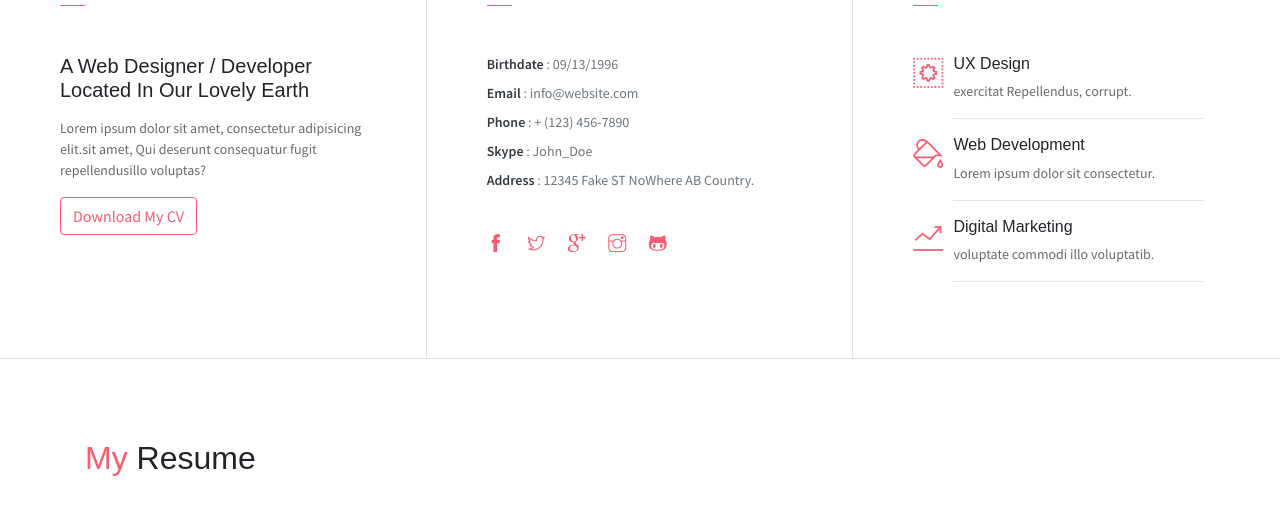
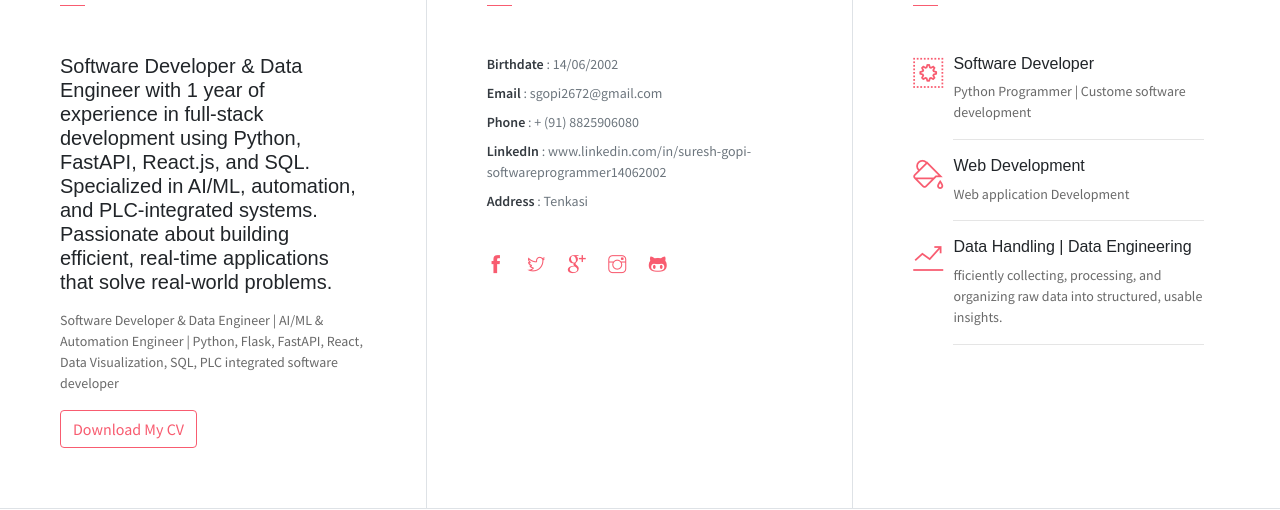
Before and after one commit to LSureshGopi/SureshGopi.github.io, a plain HTML site: page index.html in a window 1280 px wide. Shown: the part 814-1324 px from the top of the page. Drawn offline with Linux system fonts and the light colour scheme; some packages are replaced by stand-ins of ours; some icons are missing.

Commit message:
Small ulteration

```diff
--- a/index.html
+++ b/index.html
@@ -73,19 +73,19 @@
             <div class="col-lg-4 about-card">
                 <h3 class="font-weight-light">Who am I ?</h3>
                 <span class="line mb-5"></span>
-                <h5 class="mb-3">A Web Designer / Developer Located In Our Lovely Earth</h5>
-                <p class="mt-20">Lorem ipsum dolor sit amet, consectetur adipisicing elit.sit amet, Qui deserunt consequatur fugit repellendusillo voluptas?</p>
+                <h5 class="mb-3">Software Developer & Data Engineer with 1 year of experience in full-stack development using Python, FastAPI, React.js, and SQL. Specialized in AI/ML, automation, and PLC-integrated systems. Passionate about building efficient, real-time applications that solve real-world problems.</h5>
+                <p class="mt-20">Software Developer & Data Engineer | AI/ML & Automation Engineer | Python, Flask, FastAPI, React, Data Visualization, SQL, PLC integrated software developer</p>
                 <button class="btn btn-outline-danger"><i class="icon-down-circled2 "></i>Download My CV</button>
             </div>
             <div class="col-lg-4 about-card">
                 <h3 class="font-weight-light">Personal Info</h3>
                 <span class="line mb-5"></span>
                 <ul class="mt40 info list-unstyled">
-                    <li><span>Birthdate</span> : 09/13/1996</li>
-                    <li><span>Email</span> : info@website.com</li>
-                    <li><span>Phone</span> : + (123) 456-7890</li>
-                    <li><span>Skype</span> : John_Doe </li>
-                    <li><span>Address</span> :  12345 Fake ST NoWhere AB Country.</li>
+                    <li><span>Birthdate</span> : 14/06/2002</li>
+                    <li><span>Email</span> : sgopi2672@gmail.com</li>
+                    <li><span>Phone</span> : + (91) 8825906080</li>
+                    <li><span>LinkedIn</span> :  www.linkedin.com/in/suresh-gopi-softwareprogrammer14062002</li>
+                    <li><span>Address</span> :  Tenkasi</li>
                 </ul>
                 <ul class="social-icons pt-3">
                     <li class="social-item"><a class="social-link" href="#"><i class="ti-facebook" aria-hidden="true"></i></a></li>
@@ -101,8 +101,8 @@
                 <div class="row">
                     <div class="col-1 text-danger pt-1"><i class="ti-widget icon-lg"></i></div>
                     <div class="col-10 ml-auto mr-3">
-                        <h6>UX Design</h6>
-                        <p class="subtitle"> exercitat Repellendus,  corrupt.</p>
+                        <h6>Software Developer</h6>
+                        <p class="subtitle">Python Programmer | Custome software development</p>
                         <hr>
                     </div>
                 </div>
@@ -110,15 +110,15 @@
                     <div class="col-1 text-danger pt-1"><i class="ti-paint-bucket icon-lg"></i></div>
                     <div class="col-10 ml-auto mr-3">
                         <h6>Web Development</h6>
-                        <p class="subtitle">Lorem ipsum dolor sit consectetur.</p>
+                        <p class="subtitle">Web application Development</p>
                         <hr>
                     </div>
                 </div>
                 <div class="row">
                     <div class="col-1 text-danger pt-1"><i class="ti-stats-up icon-lg"></i></div>
                     <div class="col-10 ml-auto mr-3">
-                        <h6>Digital Marketing</h6>
-                        <p class="subtitle">voluptate commodi illo voluptatib.</p>
+                        <h6>Data Handling | Data Engineering</h6>
+                        <p class="subtitle">fficiently collecting, processing, and organizing raw data into structured, usable insights.</p>
                         <hr>
                     </div>
                 </div>
```
Also changed, not shown: assets/imgs/avatar.jpg, assets/imgs/header.jpg.
